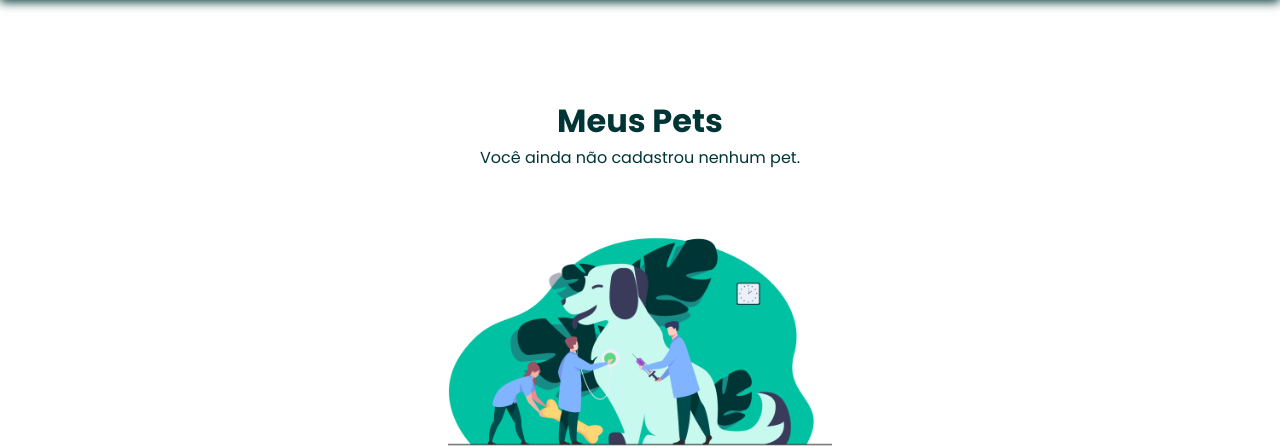
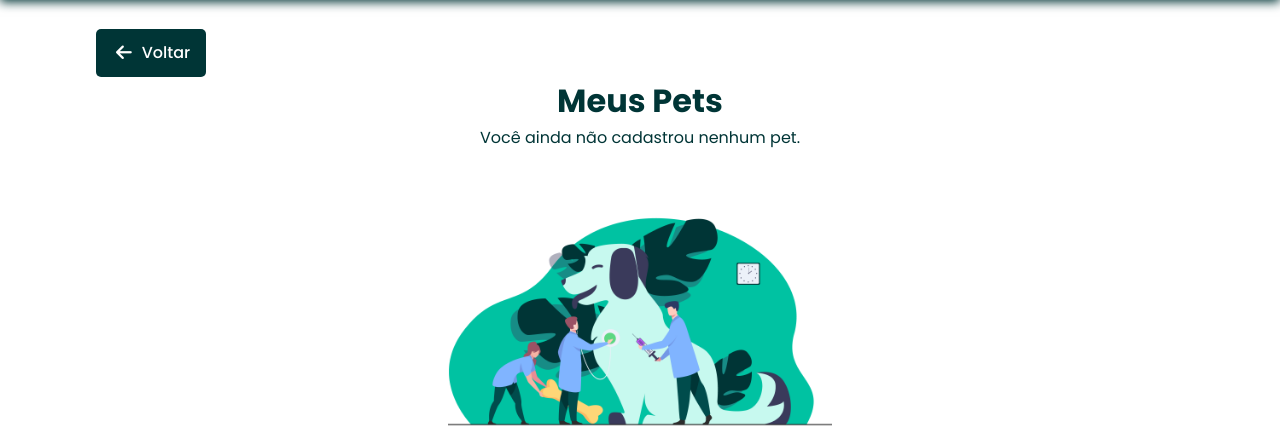
Before and after one commit to vlipe/VetMate, a PHP site: page /html/acompanhamento.html in a window 1280 px wide. Shown: the part 131-577 px from the top of the page. Run offline with PHP 8.4, Linux system fonts and the light colour scheme; some libraries are stand-ins or nearby versions.

Commit message:
últimos ajustes e finalização da página: "acompanhamento".

```diff
--- a/VetMate/css/acompanhamento.css
+++ b/VetMate/css/acompanhamento.css
@@ -357,7 +357,6 @@ main {
 h1 {
     color: #003536;
     font-size: 2rem;
-    margin-top: 20px;
 }
 
 p {
@@ -438,6 +437,44 @@ button:hover {
         margin-top: 0.5rem;
         width: 100%;
     }
+}
+
+.btn-voltar {
+    font-size: 1rem;
+    display: flex;
+    margin-left: 6rem;
+    height: 3em;
+    width: 110px;
+    align-items: center;
+    justify-content: center;
+    background-color: #eeeeee4b;
+    border-radius: 5px;
+    transition: all 0.2s linear;
+    font-weight: 500;
+    cursor: pointer;
+    border: none;
+    background: #003536;
+    color: white;
+    margin-top: -3rem;
+}
+
+.btn-voltar i {
+    margin-right: 10px;
+    margin-left: 4px;
+    font-size: 18px;
+    transition: all 0.4s ease-in;
+    stroke: white;
+    fill: white;
+}
+
+.btn-voltar:hover i {
+    font-size: 1.2em;
+    transform: translateX(-3px);
+}
+
+.btn-voltar:hover {
+    box-shadow: 9px 9px 33px #d1d1d1, -9px -9px 33px #ffffff;
+    background: #00c2a2;
 }
 
 .card img {
--- a/VetMate/html/acompanhamento.html
+++ b/VetMate/html/acompanhamento.html
@@ -96,6 +96,13 @@
         </div>
 
     </header>
+
+    <a href="../html/area-restrita-login.html">
+        <button class="btn-voltar">
+            <i class="fa-solid fa-arrow-left"></i>
+            <span>Voltar</span>
+        </button>
+    </a>
 
     <main>
         <div class="container">
```
